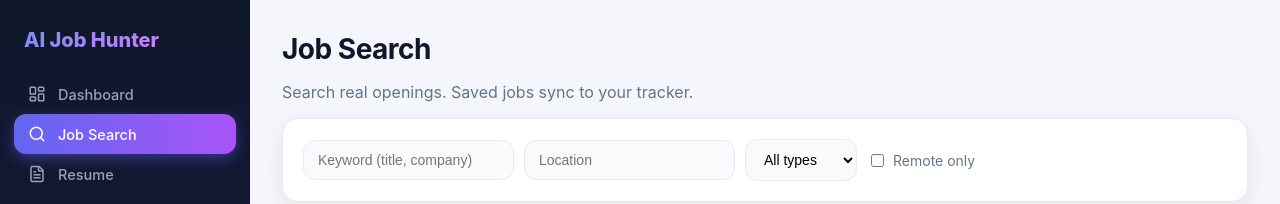
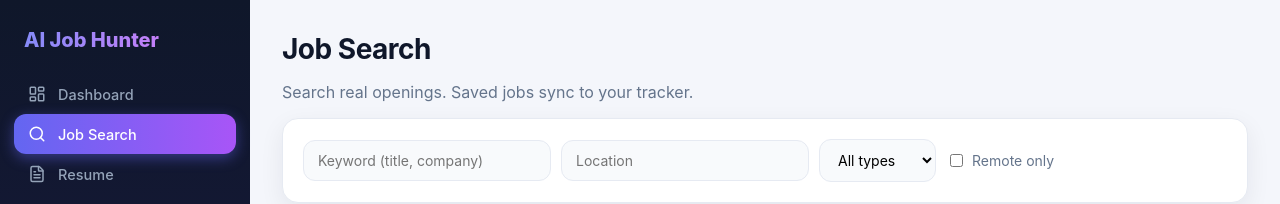
Before and after one commit to samseni/ai-job-hunter, a React app in the folder frontend/: page /jobs in a window 1280 px wide. Shown: the top 204 px of the page. Built offline with nearby package versions, Linux system fonts and the light colour scheme; no server answers; the HTML template or start-up script is replaced by a standard one.

Commit message:
Final polish: env examples, textarea styling, verified builds

```diff
--- a/frontend/src/index.css
+++ b/frontend/src/index.css
@@ -39,8 +39,8 @@ body { margin: 0; font-family: "Inter", system-ui, -apple-system, sans-serif; ba
 
 /* Forms */
 .filters { display: flex; gap: 10px; flex-wrap: wrap; align-items: center; }
-.filters input, .filters select, .row input, .row select { padding: 11px 14px; border: 1.5px solid var(--border); border-radius: 12px; font-size: 14px; background: #f8fafc; outline: none; transition: 0.15s; }
-.filters input:focus, .filters select:focus { border-color: var(--primary); background: #fff; box-shadow: 0 0 0 3px rgba(99,102,241,0.15); }
+.filters input, .filters select, .row input, .row select, textarea { padding: 11px 14px; border: 1.5px solid var(--border); border-radius: 12px; font-size: 14px; background: #f8fafc; outline: none; transition: 0.15s; font-family: inherit; }
+.filters input:focus, .filters select:focus, textarea:focus { border-color: var(--primary); background: #fff; box-shadow: 0 0 0 3px rgba(99,102,241,0.15); }
 .filters label { display: flex; align-items: center; gap: 6px; font-size: 14px; color: var(--muted); }
 
 /* Buttons */
```
Also changed, not shown: 1 other file (tests, documents, lock files or other folders).
